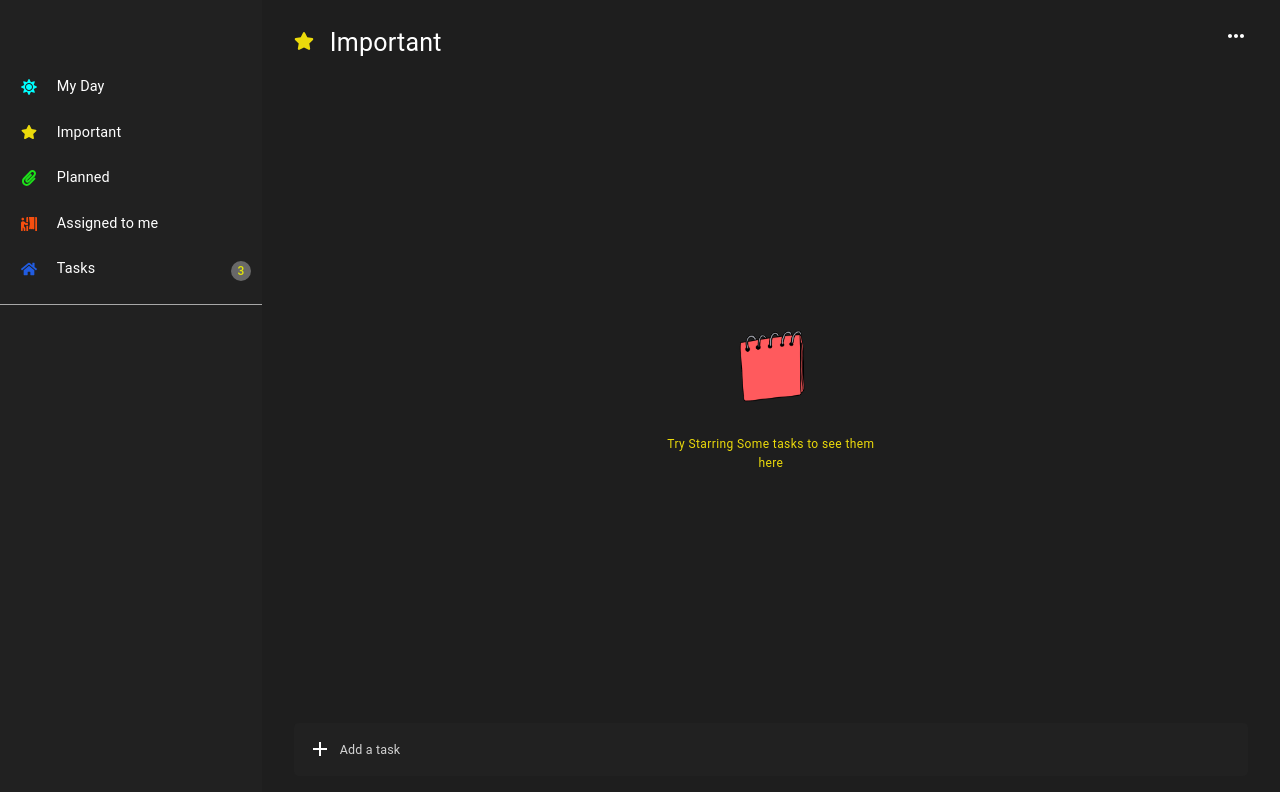
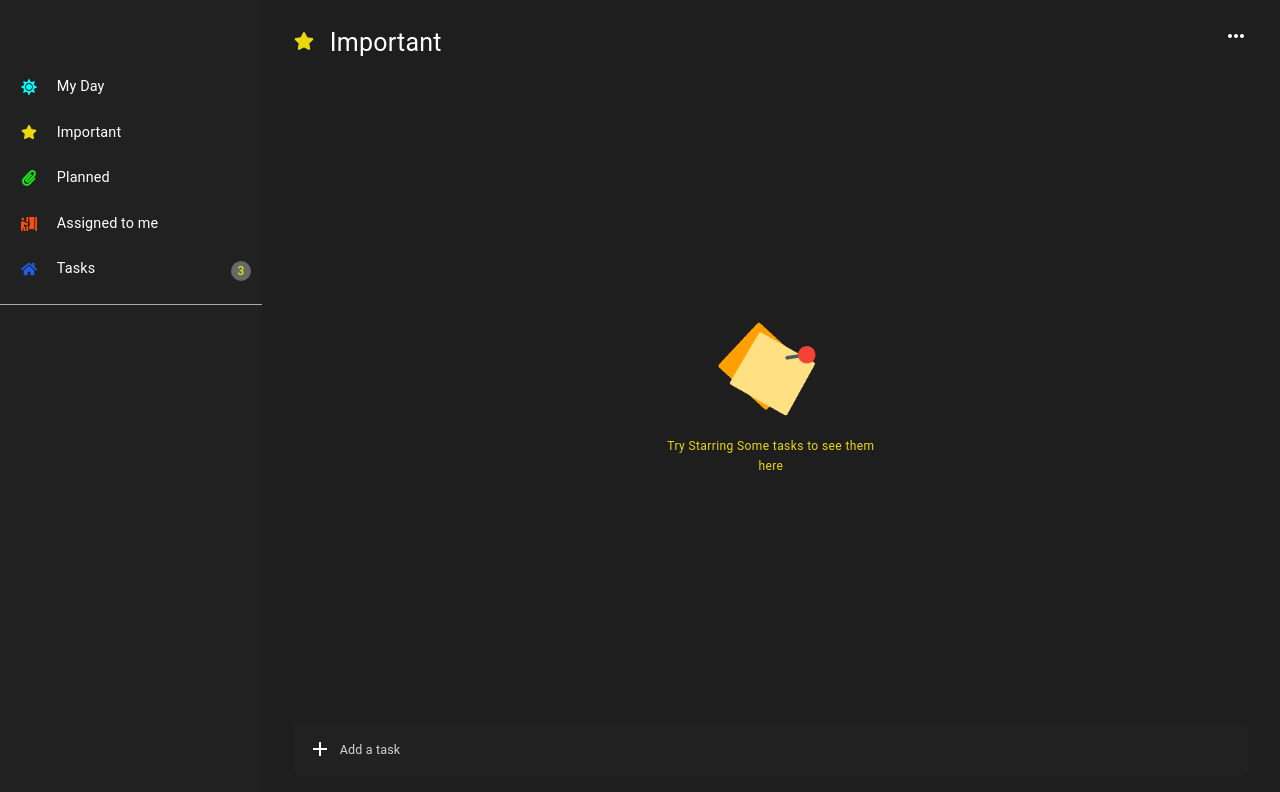
Before and after one commit to AdebayoIbrahim/Advance-react-to-do-list, a React (Create React App) app: page /important in a window 1280 px wide. Shown: the top 792 px of the page. Built offline with nearby package versions, Linux system fonts and the light colour scheme.

Commit message:
important tool tip styles

```diff
--- a/src/components/fastcontent.jsx
+++ b/src/components/fastcontent.jsx
@@ -1,6 +1,7 @@
 import { Box, Typography } from "@mui/material";
 import React from "react";
 import notebook from "./assets/notbook.png";
+import impnote from "./assets/impo.png";
 function Tooltip() {
   return (
     <Box
@@ -42,11 +43,11 @@ function Importanttip() {
       }}
     >
       <img
-        src={notebook}
+        src={impnote}
         alt="notebook"
-        width={80}
-        height={80}
-        style={{ marginBlock: ".8rem" }}
+        width={85}
+        height={85}
+        style={{ marginBlock: ".8rem", transform: "rotate(.10turn)" }}
       />
       <Typography
         component="h1"
```
